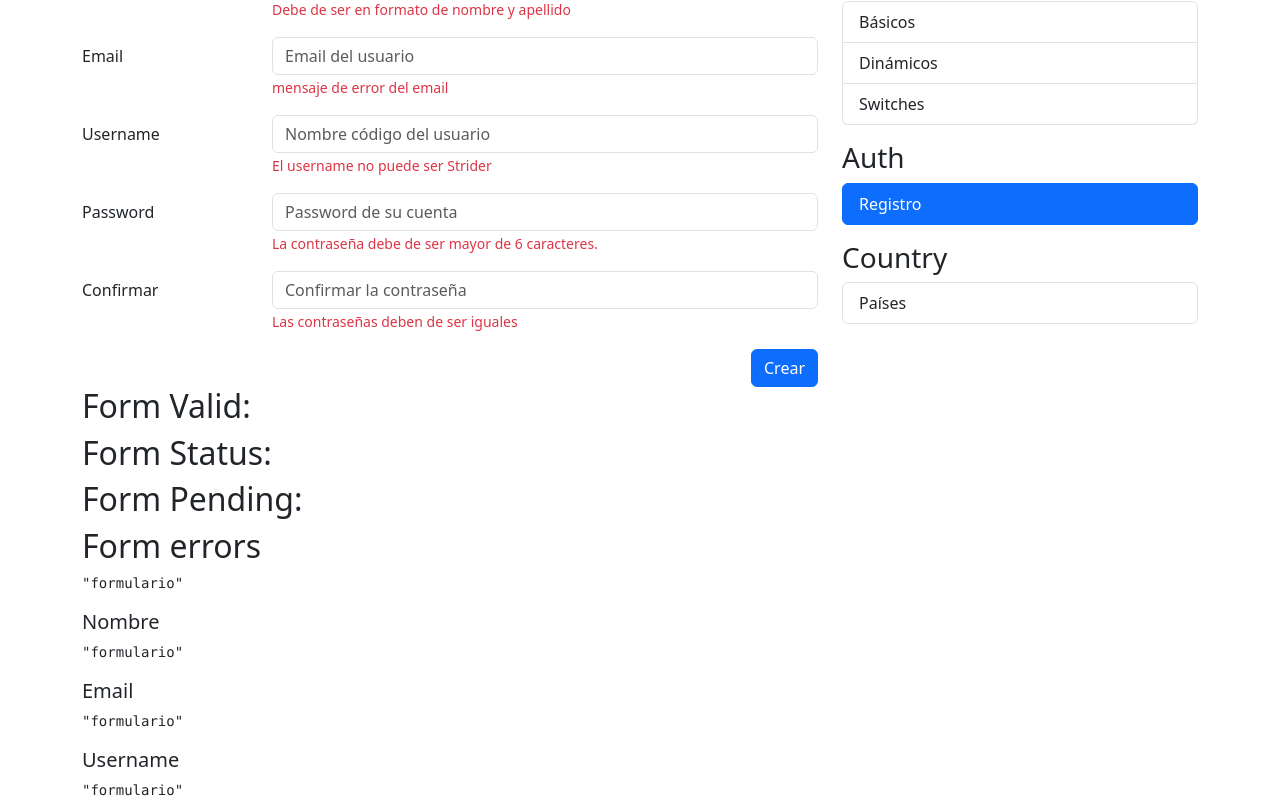
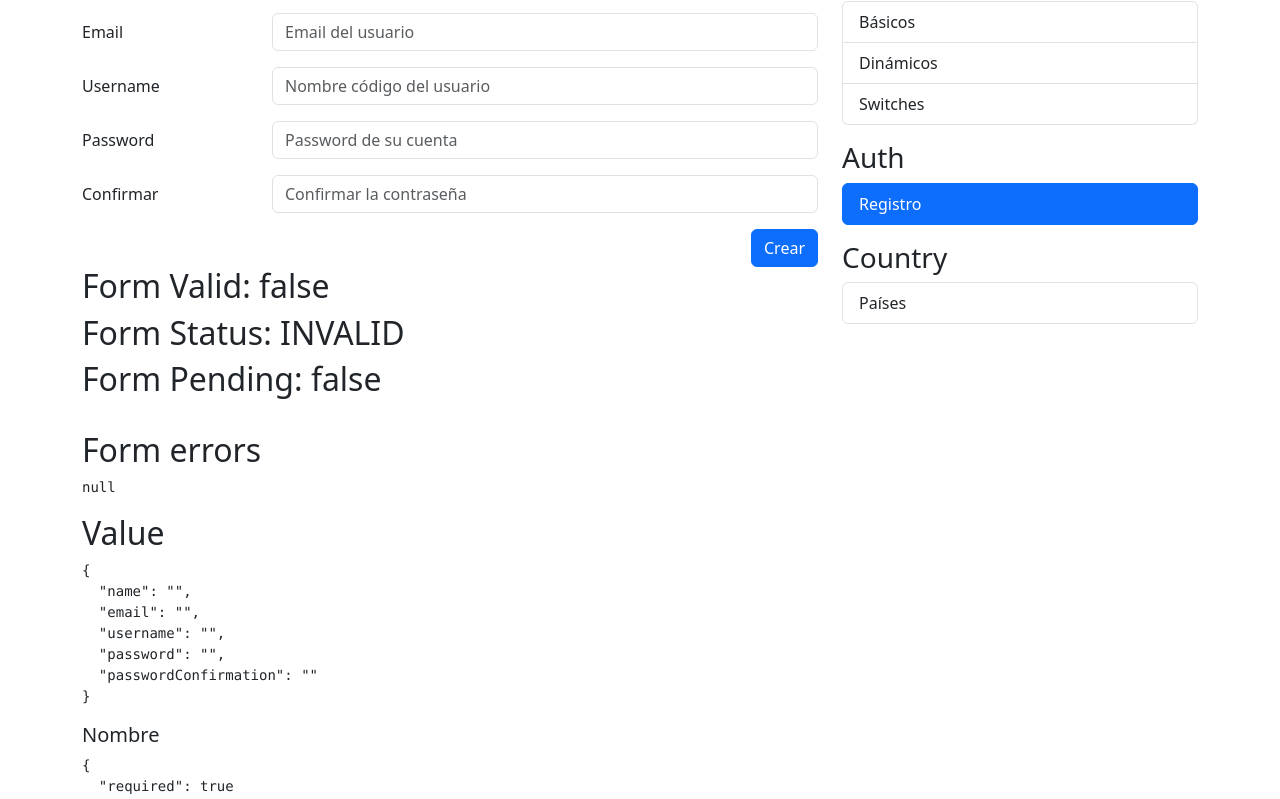
Before and after one commit to darichel/reactive-forms-app, an Angular app: page /auth/sign-up in a window 1280 px wide. Shown: the part 160-959 px from the top of the page. Built offline with nearby package versions, Linux system fonts and the light colour scheme.

Commit message:
Formulario registro basico

```diff
--- a/src/app/auth/pages/register-page/register-page.component.html
+++ b/src/app/auth/pages/register-page/register-page.component.html
@@ -4,7 +4,7 @@
 <div class="row">
     <div class="col">
 
-        <form autocomplete="off">
+        <form autocomplete="off" [formGroup]="myForm" (ngSubmit)="onSubmit()">
 
             <!-- Nombre -->
             <div class="row mb-3">
@@ -12,11 +12,14 @@
                 <div class="col-sm-9">
                     <input type="text"
                            class="form-control"
-                           placeholder="Nombre del usuario">
+                           placeholder="Nombre del usuario"
+                           formControlName="name">
 
+                    @if (formUtils.isValidField(myForm, 'name')) {
                       <span class="form-text text-danger">
-                        Debe de ser en formato de nombre y apellido
+                          {{ formUtils.getFieldError(myForm, 'name') }}
                       </span>
+                    }
                 </div>
             </div>
 
@@ -26,10 +29,14 @@
                 <div class="col-sm-9">
                     <input type="email"
                            class="form-control"
-                           placeholder="Email del usuario">
+                           placeholder="Email del usuario"
+                           formControlName="email">
+
+                    @if (formUtils.isValidField(myForm, 'email')) {
                       <span class="form-text text-danger">
-                        mensaje de error del email
+                          {{ formUtils.getFieldError(myForm, 'email') }}
                       </span>
+                    }
                 </div>
             </div>
 
@@ -39,10 +46,13 @@
                 <div class="col-sm-9">
                     <input type="text"
                            class="form-control"
-                           placeholder="Nombre código del usuario">
+                           placeholder="Nombre código del usuario"
+                           formControlName="username">
+                    @if (formUtils.isValidField(myForm, 'username')) {
                       <span class="form-text text-danger">
-                         El username no puede ser Strider
+                          {{ formUtils.getFieldError(myForm, 'username') }}
                       </span>
+                    }
                 </div>
             </div>
 
@@ -52,11 +62,14 @@
                 <div class="col-sm-9">
                     <input type="password"
                            class="form-control"
-                           placeholder="Password de su cuenta">
+                           placeholder="Password de su cuenta"
+                           formControlName="password">
 
+                    @if (formUtils.isValidField(myForm, 'password')) {
                       <span class="form-text text-danger">
-                         La contraseña debe de ser mayor de 6 caracteres.
+                          {{ formUtils.getFieldError(myForm, 'password') }}
                       </span>
+                    }
                 </div>
             </div>
 
@@ -66,11 +79,14 @@
                 <div class="col-sm-9">
                     <input type="password"
                            class="form-control"
-                           placeholder="Confirmar la contraseña">
+                           placeholder="Confirmar la contraseña"
+                           formControlName="passwordConfirmation">
 
+                    @if (formUtils.isValidField(myForm, 'passwordConfirmation')) {
                       <span class="form-text text-danger">
-                         Las contraseñas deben de ser iguales
+                          {{ formUtils.getFieldError(myForm, 'passwordConfirmation') }}
                       </span>
+                    }
                 </div>
             </div>
 
@@ -78,7 +94,7 @@
             <div class="row">
                 <div class="col">
                     <button class="btn btn-primary float-end"
-                            type="submit">
+                            type="submit" (click)="onSubmit()">
                         Crear
                     </button>
                 </div>
@@ -90,24 +106,27 @@
 </div>
 
 
-<h2>Form Valid: </h2>
-<h2>Form Status: </h2>
-<h2>Form Pending: </h2>
+<h2>Form Valid: {{ myForm.valid }}</h2>
+<h2>Form Status: {{ myForm.status }}</h2>
+<h2>Form Pending: {{ myForm.pending }}</h2>
+<br>
 <h2>Form errors</h2>
-<pre>{{ 'formulario' | json }}</pre>
+<pre>{{ myForm.errors | json }}</pre>
+<h2>Value</h2>
+<pre>{{ myForm.value | json }}</pre>
 
 <h5>Nombre</h5>
-<pre>{{ 'formulario' | json }}</pre>
+<pre>{{ myForm.controls['name'].errors| json }}</pre>
 
 <h5>Email</h5>
-<pre>{{ 'formulario' | json }}</pre>
+<pre>{{ myForm.controls['email'].errors | json }}</pre>
 
 <h5>Username</h5>
-<pre>{{ 'formulario' | json }}</pre>
+<pre>{{ myForm.controls['username'].errors | json }}</pre>
 
 
 <h5>Password</h5>
-<pre>{{ 'formulario' | json }}</pre>
+<pre>{{ myForm.controls['password'].errors | json }}</pre>
 
 <h5>Confirmar</h5>
-<pre>{{ 'formulario' | json }}</pre>
+<pre>{{ myForm.controls['passwordConfirmation'].errors | json }}</pre>
--- a/src/app/auth/pages/register-page/register-page.component.ts
+++ b/src/app/auth/pages/register-page/register-page.component.ts
@@ -1,9 +1,31 @@
 import { JsonPipe } from '@angular/common';
-import { Component } from '@angular/core';
+import { Component, inject } from '@angular/core';
+import { FormBuilder, FormGroup, ReactiveFormsModule, Validators } from '@angular/forms';
+import { FormUtils } from '../../../utils/form-utils';
 
 @Component({
   selector: 'app-register-page',
-  imports: [JsonPipe],
+  imports: [JsonPipe, ReactiveFormsModule],
   templateUrl: './register-page.component.html',
 })
-export class RegisterPageComponent { }
+export class RegisterPageComponent {
+
+  private fb = inject(FormBuilder);
+  public formUtils = FormUtils;
+
+  public myForm : FormGroup = this.fb.group({
+    name: ['', [Validators.required, Validators.minLength(3)]],
+    email: ['', [Validators.required, Validators.email]],
+    username: ['', [Validators.required, Validators.minLength(6)]],
+    password: ['', [Validators.required, Validators.minLength(6)]],
+    passwordConfirmation: ['', Validators.required],
+  })
+
+  onSubmit() {
+    if (this.myForm.valid) {
+      this.myForm.reset();
+    } else {
+      this.myForm.markAllAsTouched();
+    }
+  }
+}
--- a/src/app/utils/form-utils.ts
+++ b/src/app/utils/form-utils.ts
@@ -39,6 +39,8 @@
           return `El mínimo es de ${errors['minlength'].requiredLength} caracteres.`;
         case 'min':
           return `El valor mínimo es ${errors['min'].min}.`;
+        case 'email':
+          return 'El formato del email es inválido.';
         default:
           return 'Error desconocido.';
       }
```
Lines whose indentation alone changed are shown as unchanged.
